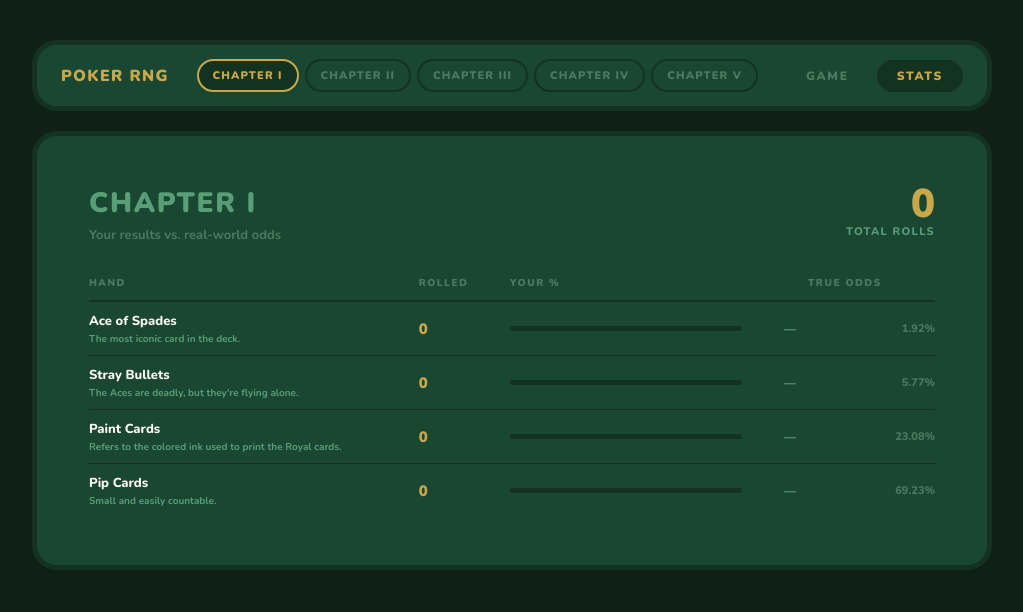
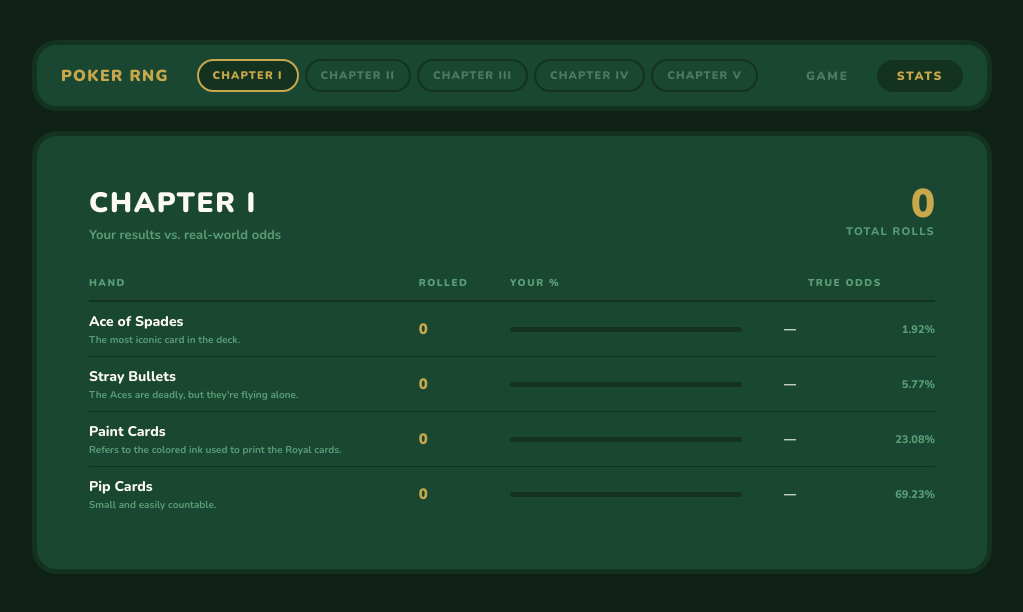
Before and after one commit to b1oodzy/PokerRNG, a React (Vite) app: page /#/stats in a window 1280 px wide. Shown: the top 612 px of the page, without its empty margins (128-1151 px from the left). Built offline with nearby package versions, Linux system fonts and the light colour scheme.

Commit message:
Design + calc fix

```diff
--- a/src/components/StatTracker.css
+++ b/src/components/StatTracker.css
@@ -18,9 +18,9 @@
 }
 
 .tracker__title {
-  font-size: 12px;
+  font-size: 14px;
   font-weight: 900;
-  letter-spacing: 0.2em;
+  letter-spacing: 0.1em;
   color: #5a9e78;
   text-transform: uppercase;
 }
@@ -72,7 +72,7 @@
 .tracker__combo-name {
   font-size: 12px;
   font-weight: 800;
-  color: #4a7a60;
+  color: #5a9e78;
   white-space: nowrap;
   transition: color 0.3s;
 }
@@ -119,7 +119,7 @@
   background: transparent;
   border: 2px solid #13321f;
   border-radius: 50px;
-  color: #4a7a60;
+  color: #5a9e78;
   font-size: 11px;
   font-weight: 900;
   letter-spacing: 0.12em;
--- a/src/data/constants.js
+++ b/src/data/constants.js
@@ -92,7 +92,7 @@ export const COMBOS_CH5 = [
   { name: 'Three of a Kind',   desc: 'Three cards of the same rank.', count: 54912 },
   { name: 'Two Pair',          desc: 'Two distinct pairs.', count: 123552 },
   { name: 'One Pair',          desc: 'Two cards of the same rank.', count: 1098240 },
-  { name: 'High Card',         desc: 'Sometimes, luck just isn\'t on your side.', count: 1301520 },
+  { name: 'High Card',         desc: 'Sometimes, luck just isn\'t on your side.', count: 1302540 },
 ]
 
 // Map chapter ID to combo arrays (names only for backward compat)
--- a/src/pages/GamePage.css
+++ b/src/pages/GamePage.css
@@ -27,7 +27,7 @@
   font-size: 26px;
   font-weight: 900;
   letter-spacing: 0.1em;
-  color: #5a9e78;
+  color: #c9a84c;
   text-transform: uppercase;
 }
 
--- a/src/pages/StatsPage.css
+++ b/src/pages/StatsPage.css
@@ -21,7 +21,7 @@
 .stats-panel__title {
   font-size: 28px;
   font-weight: 900;
-  color: #5a9e78;
+  color: #fdfaf5;
   letter-spacing: 0.06em;
   text-transform: uppercase;
 }
@@ -29,7 +29,7 @@
 .stats-panel__sub {
   font-size: 13px;
   font-weight: 700;
-  color: #4a7a60;
+  color: #5a9e78;
   margin-top: 4px;
 }
 
@@ -63,7 +63,7 @@
   border-bottom: 2px solid #13321f;
   font-size: 10px;
   font-weight: 900;
-  color: #4a7a60;
+  color: #5a9e78;
   text-transform: uppercase;
   letter-spacing: 0.15em;
 }
@@ -85,7 +85,7 @@
 }
 
 .stats-table__name {
-  font-size: 13px;
+  font-size: 14px;
   font-weight: 800;
   color: #fdfaf5;
 }
@@ -127,7 +127,7 @@
 .stats-table__pct {
   font-size: 12px;
   font-weight: 800;
-  color: #5a9e78;
+  color: #fdfaf5;
   min-width: 44px;
   text-align: right;
 }
@@ -135,7 +135,7 @@
 .stats-table__odds {
   font-size: 11px;
   font-weight: 800;
-  color: #4a7a60;
+  color: #5a9e78;
   text-align: right;
 }
 
@@ -144,7 +144,7 @@
   background: transparent;
   border: 2px solid #13321f;
   border-radius: 50px;
-  color: #4a7a60;
+  color: #5a9e78;
   font-size: 11px;
   font-weight: 900;
   letter-spacing: 0.12em;
```
